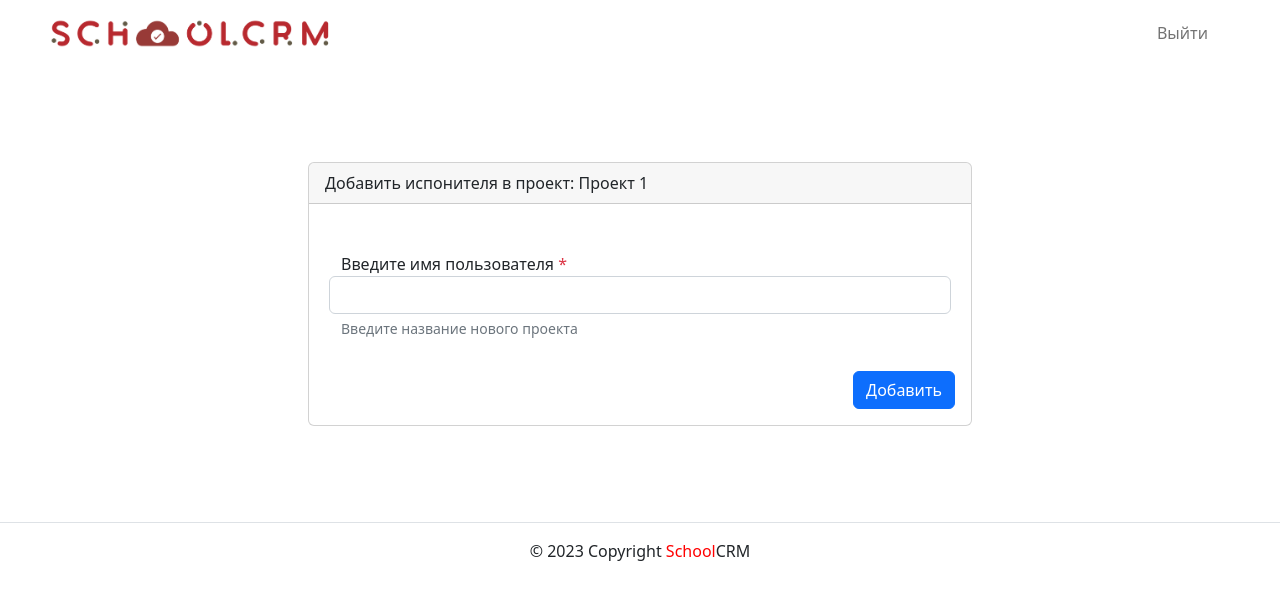
After one commit to elukichev/SchoolCRM, a Django app: page /projects/1/add-executor in a window 1280 px wide. The commit adds this page. Shown: the top 600 px of the page. Run offline with Django 4.2, Linux system fonts and the light colour scheme; a user stored in the database is signed in; data comes from the database, SQL or seed files in the repository; both versions use the stored data as it was after the commit; some libraries are stand-ins or nearby versions.

Commit message:
add Executors add in projects

```diff
--- a/templates/base.html
+++ b/templates/base.html
@@ -12,7 +12,10 @@
     <link rel="icon" type="image/png" sizes="16x16" href="img/fav/favicon-16x16.png">
     <meta name="msapplication-TileColor" content="#000">
     <meta name="theme-color" content="#ffffff">
+    <script src="https://cdnjs.cloudflare.com/ajax/libs/jquery/3.3.1/jquery.min.js"></script>
     <!-- Подключен файл со стандартными стилями бустрап -->
+    <link href="https://cdn.jsdelivr.net/npm/bootstrap@5.3.0-alpha1/dist/css/bootstrap.min.css" rel="stylesheet" integrity="sha384-GLhlTQ8iRABdZLl6O3oVMWSktQOp6b7In1Zl3/Jr59b6EGGoI1aFkw7cmDA6j6gD" crossorigin="anonymous">
+    <script src="https://cdn.jsdelivr.net/npm/bootstrap@5.3.0-alpha1/dist/js/bootstrap.bundle.min.js" integrity="sha384-w76AqPfDkMBDXo30jS1Sgez6pr3x5MlQ1ZAGC+nuZB+EYdgRZgiwxhTBTkF7CXvN" crossorigin="anonymous"></script>
     <link rel="stylesheet" href="{% static 'css/bootstrap.min.css' %}">
     <title>{% block title %} {% endblock %}</title>
   </head>
--- a/templates/includes/header.html
+++ b/templates/includes/header.html
@@ -1,31 +1,20 @@
 {% load static %}
-<nav class="navbar navbar-light" style="background-color: white">
-  <div class="container">
-    <a class="navbar-brand" href="{% url 'todo:index' %}">
+<nav class="navbar navbar-expand-lg navbar-light bs-wight px-5">
+  <a class="navbar-brand" href="{% url 'todo:index' %}">
       <img src="{% static 'img/logo.png' %}" height="40" class="d-inline-block align-top" alt="">
-    </a>
-    <ul class="nav nav-pills">
-    {% if request.user.is_authenticated %}
-        {% comment %}
-        Добавлю позже
-        <li class="nav-item">
-            <a class="nav-link dark-light" href="<!--  -->">Изменить пароль</a>
-        </li>
-        {% endcomment %}
-        <li class="nav-item">
-            <a class="nav-link link-dark" href="{% url 'users:logout' %}">Выйти</a>
-        </li>
-        <li>
-          Пользователь: {{ user.username }}
-        </li>
+  </a>
+  <button class="navbar-toggler" style="margin-right:5px !important;" type="button" data-bs-toggle="collapse" data-bs-target="#navbarNavAltMarkup">
+    <span class="navbar-toggler-icon"></span>
+  </button>
+  <div class="collapse navbar-collapse" id="navbarNavAltMarkup">
+    <div class="navbar-nav ms-auto mt-2 mt-lg-0">
+      {% if request.user.is_authenticated %}
+          <a class="nav-item nav-link" href="{% url 'users:logout' %}">Выйти</a>
+          <a class="nav-item nav-link disabled" href="#">{{ user.get_full_name }}</a>
     {% else %}
-        <li class="nav-item">
-          <a class="nav-link dark-light {% if view_name  == 'users:login' %}active{% endif %}" href="{% url 'users:login' %}">Войти</a>
-        </li>
-        <li class="nav-item">
-          <a class="nav-link link-dark {% if view_name  == 'users:signup' %}active{% endif %}" href="{% url 'users:signup' %}">Регистрация</a>
-        </li>
+          <a class="nav-item nav-link {% if request.path  == '/auth/login/' %}active {% endif %}" href="{% url 'users:login' %}">Войти</a>
+          <a class="nav-item nav-link {% if request.path  == '/auth/signup/' %}active {% endif %}" href="{% url 'users:signup' %}">Регистрация</a>
     {% endif %}
-    </ul>
+    </div>
   </div>
 </nav>
--- /dev/null
+++ b/templates/todo/add_executor.html
@@ -0,0 +1,43 @@
+{% extends "base.html" %}
+{% block title %}Добавить испонителя{% endblock %}
+{% block content %}
+  {% load user_filters %}
+  <div class="container py-5">
+    <div class="row justify-content-center">
+      <div class="col-md-8 p-5">
+        <div class="card">
+          <div class="card-header">
+            Добавить испонителя в проект: {{ project_name }}
+          </div>
+          <div class="card-body">
+            <form method="post"
+              {% if action_url %} action="{% url action_url %}" {% endif %}
+              enctype="multipart/form-data">
+              {% csrf_token %}
+              <div class="form-group row my-3 p-3">
+                  {% if attantion %}
+                      <div class="alert alert-danger" role="alert">
+                      {{ attantion }}
+                      </div>
+                  {% endif %}
+                <label for="id_text">
+                  Введите имя пользователя
+                  <span class="required text-danger" >*</span>
+                </label>
+                {{ form.username|addclass:'form-control' }}
+                <small id="id_text-help" class="form-text text-muted">
+                  Введите название нового проекта
+                </small>
+              </div>
+              <div class="d-flex justify-content-end">
+                <button type="submit" class="btn btn-primary">
+                    Добавить
+                </button>
+              </div>
+            </form>
+          </div>
+        </div>
+      </div>
+    </div>
+  </div>
+{% endblock %}
--- a/todo/forms.py
+++ b/todo/forms.py
@@ -1,4 +1,4 @@
-from django.forms import ModelForm
+from django.forms import ModelForm, Form
 
 from django import forms
 from .models import Project, Task
@@ -28,3 +28,10 @@ class TaskForm(ModelForm):
         help_text = {'description': 'Введите описание проекта',
                      'deadline': 'Выберите дату',
                      'name': 'Введите название проекта'}
+
+
+class ProjectExecutorForm(Form):
+    username = forms.CharField(
+        label='Введите имя пользователя',
+        max_length=150
+    )
--- a/todo/models.py
+++ b/todo/models.py
@@ -25,7 +25,7 @@ class Project(models.Model):
 
 
 class Task(models.Model):
-    name = models.TextField()
+    name = models.CharField(max_length=50)
     description = models.TextField()
     start_time = models.DateTimeField(auto_now=True)
     deadline = models.DateTimeField()
--- a/todo/urls.py
+++ b/todo/urls.py
@@ -9,4 +9,5 @@ urlpatterns = [
     path('projects/create', views.project_create, name='project_create'),
     path('projects/<int:project_id>/', views.project_details, name='project_details'),
     path('projects/<int:project_id>/task-create', views.task_create, name='task_create'),
+    path('projects/<int:project_id>/add-executor', views.add_project_executor, name='add_project_executor'),
 ]
--- a/todo/views.py
+++ b/todo/views.py
@@ -2,8 +2,8 @@ from django.contrib.auth.decorators import login_required
 from django.shortcuts import render, redirect, get_object_or_404
 from django.http import HttpResponse
 
-from todo.forms import ProjectForm, TaskForm
-from todo.models import Project, Task
+from todo.forms import ProjectForm, TaskForm, ProjectExecutorForm
+from todo.models import Project, Task, User
 
 
 def index(request):
@@ -15,8 +15,6 @@ def index(request):
 def project_list(request):
     template = 'todo/project_list.html'
     projects_list = Project.objects.filter(author=request.user.pk)
-    print(projects_list)
-    print(request.user.pk)
     context = {
         'projects_list': projects_list,
     }
@@ -27,6 +25,7 @@ def project_list(request):
 def project_details(request, project_id):
     project = get_object_or_404(Project, pk=project_id)
     tasks = Task.objects.filter(project_id=project_id)
+    #executors = User.objects.filter()
     context = {
         'project': project,
         'tasks': tasks,
@@ -63,3 +62,22 @@ def project_create(request):
         'is_edit': False,
     }
     return render(request, 'todo/project_create.html', context)
+
+
+@login_required
+def add_project_executor(request, project_id):
+    form = ProjectExecutorForm(request.POST or None)
+    project = Project.objects.get(pk=project_id)
+    context = {
+        'form': form,
+        'project_name': project.name,
+        'attantion': '',
+    }
+    if form.is_valid():
+        username = form.cleaned_data['username']
+        if username in list(User.objects.values_list("username", flat=True)):
+            user = User.objects.get(username=username)
+            project.executors.add(user)
+            return redirect('todo:index')
+        context['attantion'] = 'Такого пользователя нет'
+    return render(request, 'todo/add_executor.html', context)
```
Also changed, not shown: templates/todo/project_list.html (+9 -11 lines), templates/todo/task_create.html (+8 -14 lines), db.sqlite3.
